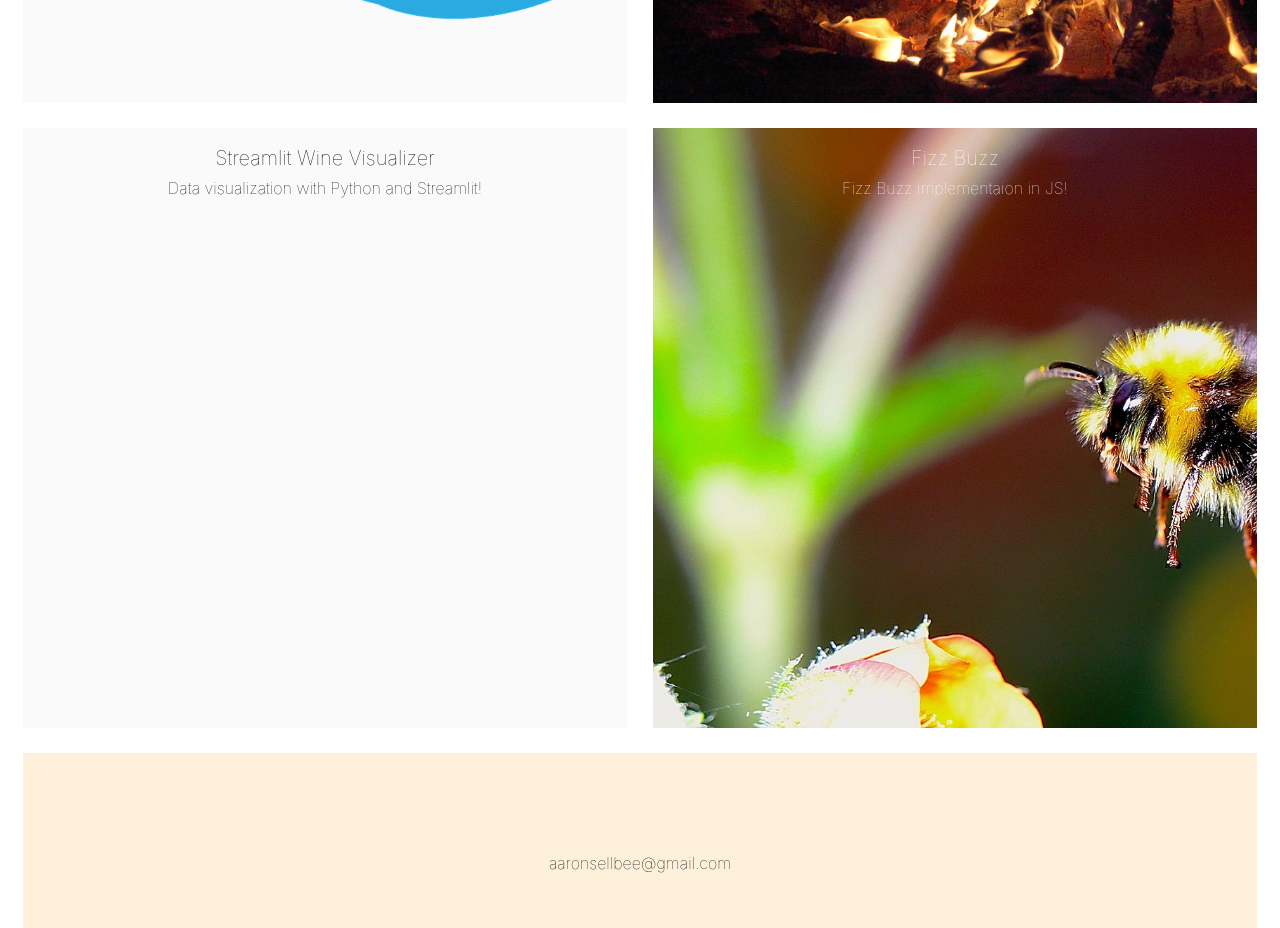
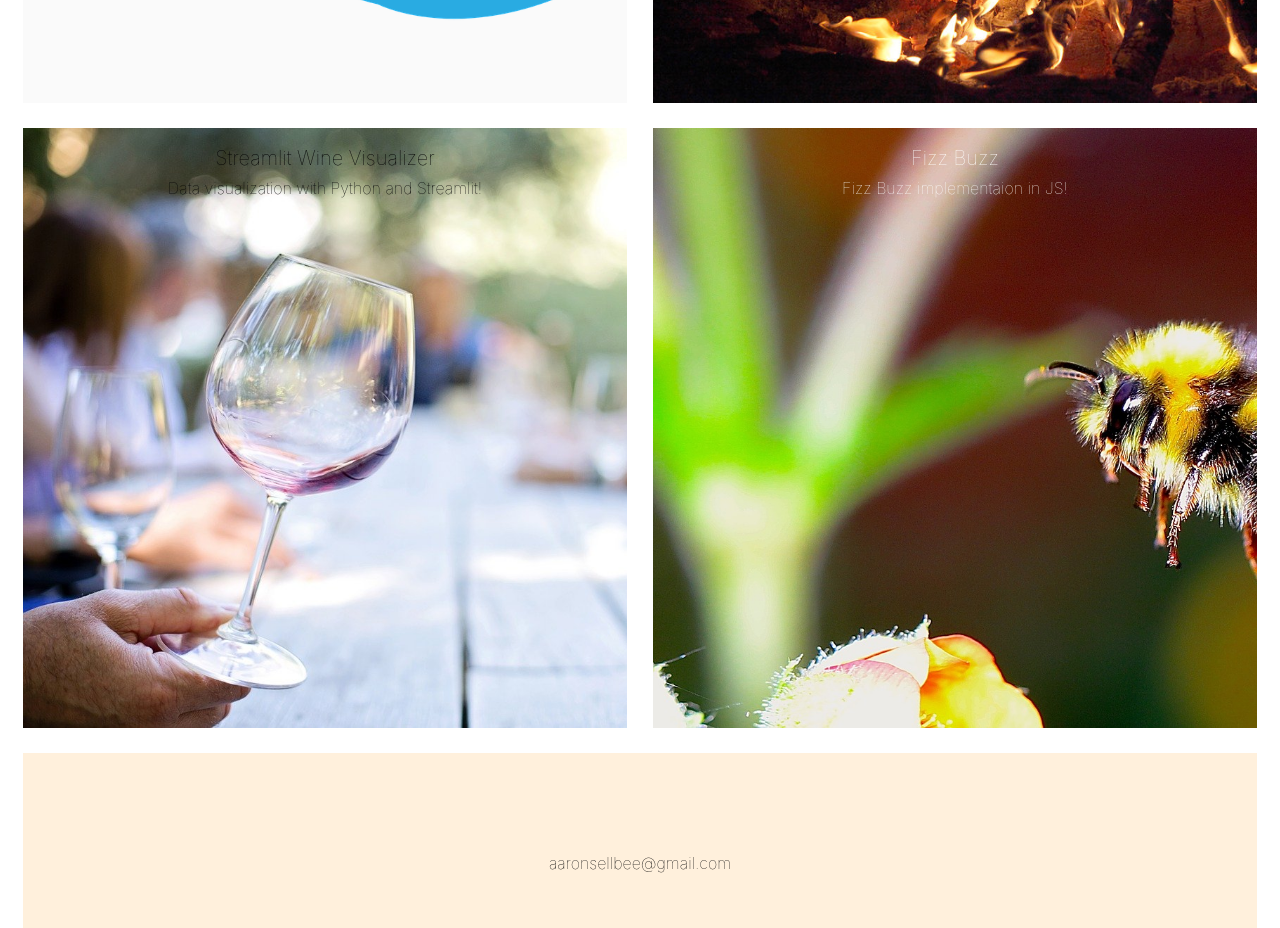
Before and after one commit to aaronsellbee/aaronsellbee.github.io, a plain HTML site: page index.html in a window 1280 px wide. Shown: the part 1140-2068 px from the top of the page. Drawn offline with Linux system fonts and the light colour scheme; a script that the page names is missing.

Commit message:
Add files via upload
Clean up CSS!

```diff
--- a/styles.css
+++ b/styles.css
@@ -119,7 +119,7 @@ header {
 
 #wine {
     color: rgb(0, 0, 0);
-    background-image: url(assets/Downloads/emptywine.jpg);
+    background-image: url(assets/emptywine.jpg);
     background-size: cover;
 }
 
```
